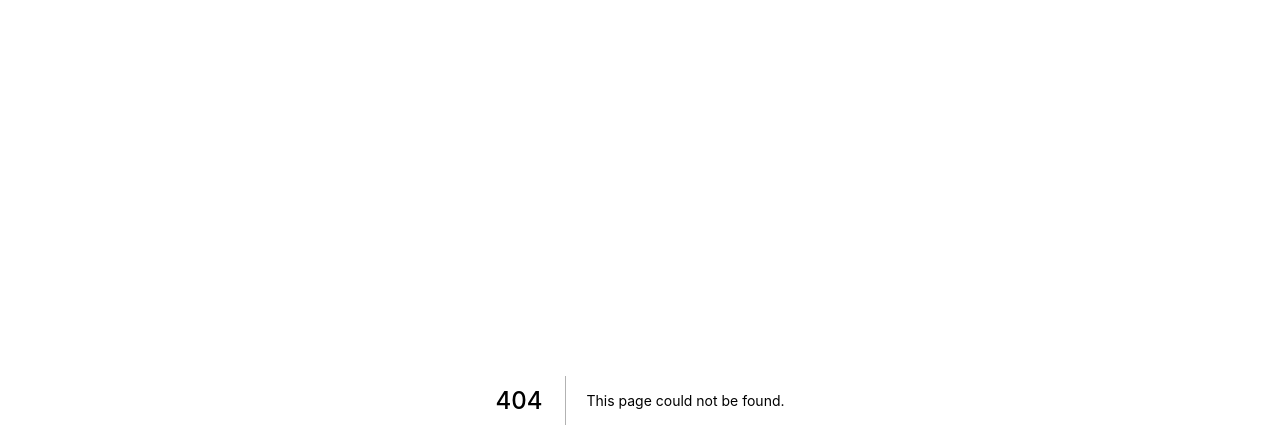
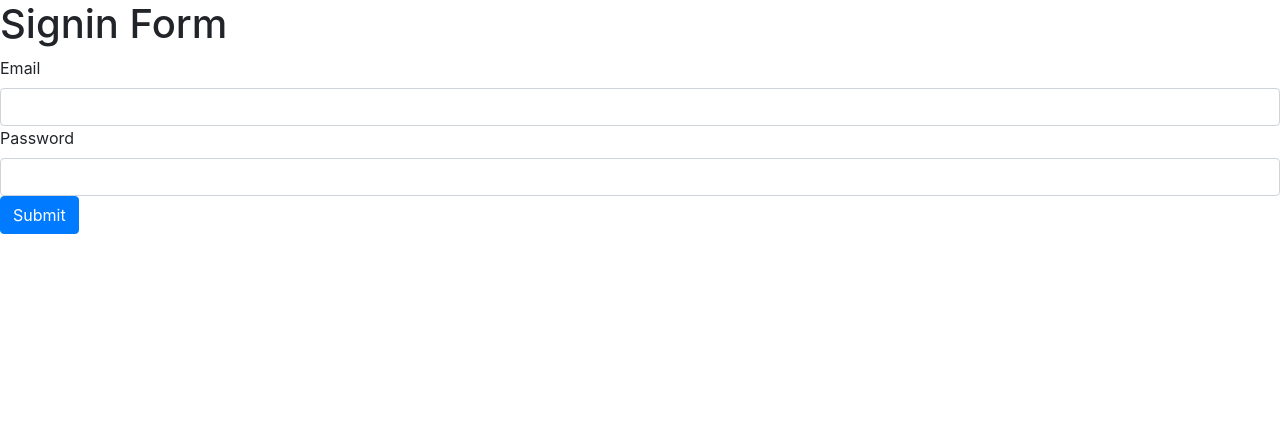
Before and after one commit to yashjsalian23/ticketing-app, a Next.js app in the folder client/: page /auth/signin in a window 1280 px wide. Before the commit this address had no page. Shown: the top 448 px of the page. Built offline with nearby package versions, Linux system fonts and the light colour scheme.

Commit message:
added signin page

```diff
--- /dev/null
+++ b/client/pages/auth/signin.js
@@ -0,0 +1,49 @@
+import { useState } from 'react';
+import Router from 'next/router';
+
+import useRequest from '../../hooks/use-request';
+
+export default () => {
+
+    const [ email, setEmail ] = useState('');
+    const [ password, setPassword ] = useState('');
+    const { doRequest, errors } = useRequest({
+        url: '/api/users/signin',
+        method: 'post',
+        body: {
+          email,
+          password
+        },
+        onSuccess: () => Router.push('/')
+      });
+
+
+    const formSubmitHandler = async event => {
+        event.preventDefault();
+
+        await doRequest();
+    }
+
+    return (
+        <form onSubmit={formSubmitHandler}>
+            <h1>Signin Form</h1>
+            <div className="form-group">
+                <label>Email</label>
+                <input className="form-control"
+                    type="email"
+                    required
+                    value={email}
+                    onChange={e => setEmail(e.target.value)} />
+                <label>Password</label>
+                <input className="form-control"
+                    type="password"
+                    required
+                    value={password}
+                    onChange={e => setPassword(e.target.value)} />
+
+                    {errors}
+                <button type="submit" className="btn btn-primary">Submit</button>
+            </div>
+        </form>
+    )
+}
```
